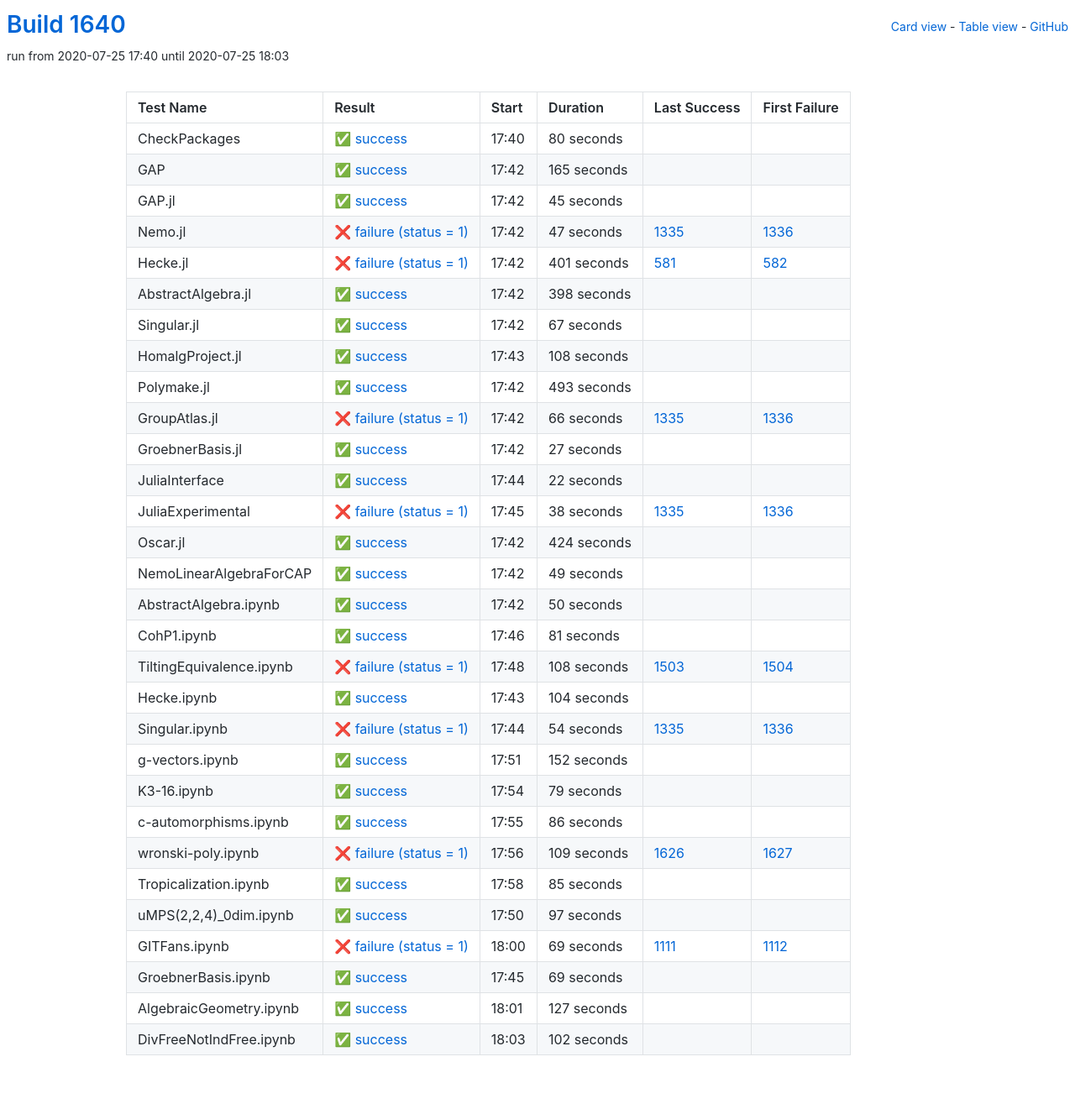
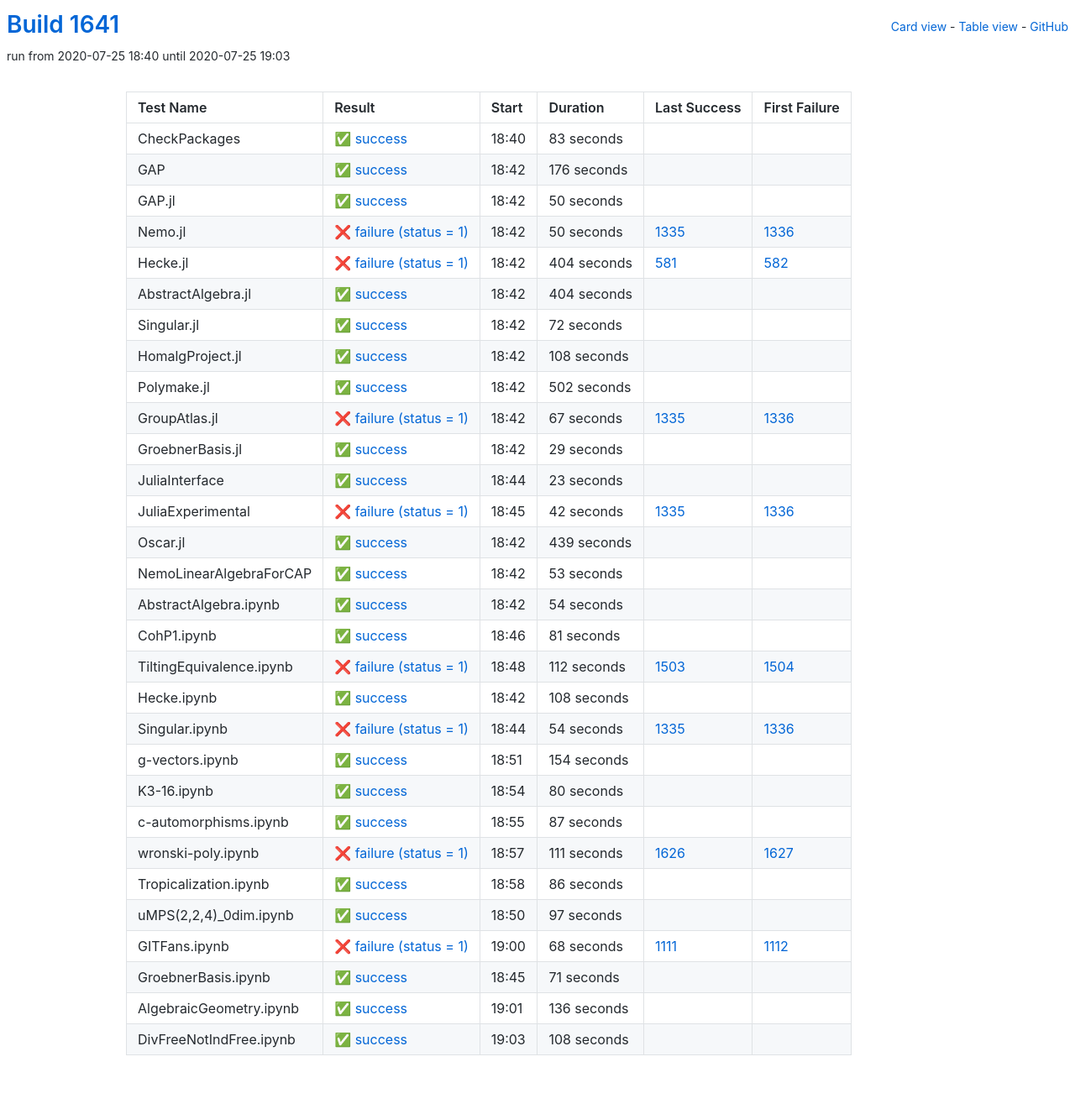
Before and after one commit to oscar-system/oscar-ci-status-1.4, a Jekyll site: the page built from table.html, in a window 1280 px wide. Shown: the whole page at 84% size. Built offline with Jekyll 4.4.1, drawn with Linux system fonts in a browser that asks for light colours.

Commit message:
Build #1641

```diff
--- a/_data/ci.yml
+++ b/_data/ci.yml
@@ -1,6 +1,6 @@
 ---
-build: 1640
-build_url: https://oscarci.mathematik.uni-kl.de/job/oscar-julia-1.4/1640/
+build: 1641
+build_url: https://oscarci.mathematik.uni-kl.de/job/oscar-julia-1.4/1641/
 job: oscar-julia-1.4
 organization: oscar-system
 repo: oscar-ci-status-1.4
@@ -8,92 +8,92 @@ repourl: https://github.com/oscar-system/oscar-ci-status-1.4
 tests:
 - name: CheckPackages
   id: checkpackages
-  log: https://oscarci.mathematik.uni-kl.de/job/oscar-julia-1.4/1640/artifact/logs/build-1640/CheckPackages.log
-  start: 2020-07-25 17:40
+  log: https://oscarci.mathematik.uni-kl.de/job/oscar-julia-1.4/1641/artifact/logs/build-1641/CheckPackages.log
+  start: 2020-07-25 18:40
   success: true
   exitcode: 0
   status: success
-  duration: 80
+  duration: 83
   last_success: false
   last_success_url:
   first_failure: false
   first_failure_url:
 - name: GAP
   id: gap
-  log: https://oscarci.mathematik.uni-kl.de/job/oscar-julia-1.4/1640/artifact/logs/build-1640/GAP.log
-  start: 2020-07-25 17:42
+  log: https://oscarci.mathematik.uni-kl.de/job/oscar-julia-1.4/1641/artifact/logs/build-1641/GAP.log
+  start: 2020-07-25 18:42
   success: true
   exitcode: 0
   status: success
-  duration: 165
+  duration: 176
   last_success: false
   last_success_url:
   first_failure: false
   first_failure_url:
 - name: GAP.jl
   id: gap-jl
-  log: https://oscarci.mathematik.uni-kl.de/job/oscar-julia-1.4/1640/artifact/logs/build-1640/GAP.jl.log
-  start: 2020-07-25 17:42
+  log: https://oscarci.mathematik.uni-kl.de/job/oscar-julia-1.4/1641/artifact/logs/build-1641/GAP.jl.log
+  start: 2020-07-25 18:42
   success: true
   exitcode: 0
   status: success
-  duration: 45
+  duration: 50
   last_success: false
   last_success_url:
   first_failure: false
   first_failure_url:
 - name: Nemo.jl
   id: nemo-jl
-  log: https://oscarci.mathematik.uni-kl.de/job/oscar-julia-1.4/1640/artifact/logs/build-1640/Nemo.jl.log
-  start: 2020-07-25 17:42
+  log: https://oscarci.mathematik.uni-kl.de/job/oscar-julia-1.4/1641/artifact/logs/build-1641/Nemo.jl.log
+  start: 2020-07-25 18:42
   success: false
   exitcode: 1
   status: failure
-  duration: 47
+  duration: 50
   last_success: 1335
   last_success_url: https://oscarci.mathematik.uni-kl.de/job/oscar-julia-1.4/1335/
   first_failure: 1336
   first_failure_url: https://oscarci.mathematik.uni-kl.de/job/oscar-julia-1.4/1336/
 - name: Hecke.jl
   id: hecke-jl
-  log: https://oscarci.mathematik.uni-kl.de/job/oscar-julia-1.4/1640/artifact/logs/build-1640/Hecke.jl.log
-  start: 2020-07-25 17:42
+  log: https://oscarci.mathematik.uni-kl.de/job/oscar-julia-1.4/1641/artifact/logs/build-1641/Hecke.jl.log
+  start: 2020-07-25 18:42
   success: false
   exitcode: 1
   status: failure
-  duration: 401
+  duration: 404
   last_success: 581
   last_success_url: https://oscarci.mathematik.uni-kl.de/job/oscar-julia-1.4/581/
   first_failure: 582
   first_failure_url: https://oscarci.mathematik.uni-kl.de/job/oscar-julia-1.4/582/
 - name: AbstractAlgebra.jl
   id: abstractalgebra-jl
-  log: https://oscarci.mathematik.uni-kl.de/job/oscar-julia-1.4/1640/artifact/logs/build-1640/AbstractAlgebra.jl.log
-  start: 2020-07-25 17:42
+  log: https://oscarci.mathematik.uni-kl.de/job/oscar-julia-1.4/1641/artifact/logs/build-1641/AbstractAlgebra.jl.log
+  start: 2020-07-25 18:42
   success: true
   exitcode: 0
   status: success
-  duration: 398
+  duration: 404
   last_success: false
   last_success_url:
   first_failure: false
   first_failure_url:
 - name: Singular.jl
   id: singular-jl
-  log: https://oscarci.mathematik.uni-kl.de/job/oscar-julia-1.4/1640/artifact/logs/build-1640/Singular.jl.log
-  start: 2020-07-25 17:42
+  log: https://oscarci.mathematik.uni-kl.de/job/oscar-julia-1.4/1641/artifact/logs/build-1641/Singular.jl.log
+  start: 2020-07-25 18:42
   success: true
   exitcode: 0
   status: success
-  duration: 67
+  duration: 72
   last_success: false
   last_success_url:
   first_failure: false
   first_failure_url:
 - name: HomalgProject.jl
   id: homalgproject-jl
-  log: https://oscarci.mathematik.uni-kl.de/job/oscar-julia-1.4/1640/artifact/logs/build-1640/HomalgProject.jl.log
-  start: 2020-07-25 17:43
+  log: https://oscarci.mathematik.uni-kl.de/job/oscar-julia-1.4/1641/artifact/logs/build-1641/HomalgProject.jl.log
+  start: 2020-07-25 18:42
   success: true
   exitcode: 0
   status: success
@@ -104,104 +104,104 @@ tests:
   first_failure_url:
 - name: Polymake.jl
   id: polymake-jl
-  log: https://oscarci.mathematik.uni-kl.de/job/oscar-julia-1.4/1640/artifact/logs/build-1640/Polymake.jl.log
-  start: 2020-07-25 17:42
+  log: https://oscarci.mathematik.uni-kl.de/job/oscar-julia-1.4/1641/artifact/logs/build-1641/Polymake.jl.log
+  start: 2020-07-25 18:42
   success: true
   exitcode: 0
   status: success
-  duration: 493
+  duration: 502
   last_success: false
   last_success_url:
   first_failure: false
   first_failure_url:
 - name: GroupAtlas.jl
   id: groupatlas-jl
-  log: https://oscarci.mathematik.uni-kl.de/job/oscar-julia-1.4/1640/artifact/logs/build-1640/GroupAtlas.jl.log
-  start: 2020-07-25 17:42
+  log: https://oscarci.mathematik.uni-kl.de/job/oscar-julia-1.4/1641/artifact/logs/build-1641/GroupAtlas.jl.log
+  start: 2020-07-25 18:42
   success: false
   exitcode: 1
   status: failure
-  duration: 66
+  duration: 67
   last_success: 1335
   last_success_url: https://oscarci.mathematik.uni-kl.de/job/oscar-julia-1.4/1335/
   first_failure: 1336
   first_failure_url: https://oscarci.mathematik.uni-kl.de/job/oscar-julia-1.4/1336/
 - name: GroebnerBasis.jl
   id: groebnerbasis-jl
-  log: https://oscarci.mathematik.uni-kl.de/job/oscar-julia-1.4/1640/artifact/logs/build-1640/GroebnerBasis.jl.log
-  start: 2020-07-25 17:42
+  log: https://oscarci.mathematik.uni-kl.de/job/oscar-julia-1.4/1641/artifact/logs/build-1641/GroebnerBasis.jl.log
+  start: 2020-07-25 18:42
   success: true
   exitcode: 0
   status: success
-  duration: 27
+  duration: 29
   last_success: false
   last_success_url:
   first_failure: false
   first_failure_url:
 - name: JuliaInterface
   id: juliainterface
-  log: https://oscarci.mathematik.uni-kl.de/job/oscar-julia-1.4/1640/artifact/logs/build-1640/JuliaInterface.log
-  start: 2020-07-25 17:44
+  log: https://oscarci.mathematik.uni-kl.de/job/oscar-julia-1.4/1641/artifact/logs/build-1641/JuliaInterface.log
+  start: 2020-07-25 18:44
   success: true
   exitcode: 0
   status: success
-  duration: 22
+  duration: 23
   last_success: false
   last_success_url:
   first_failure: false
   first_failure_url:
 - name: JuliaExperimental
   id: juliaexperimental
-  log: https://oscarci.mathematik.uni-kl.de/job/oscar-julia-1.4/1640/artifact/logs/build-1640/JuliaExperimental.log
-  start: 2020-07-25 17:45
+  log: https://oscarci.mathematik.uni-kl.de/job/oscar-julia-1.4/1641/artifact/logs/build-1641/JuliaExperimental.log
+  start: 2020-07-25 18:45
   success: false
   exitcode: 1
   status: failure
-  duration: 38
+  duration: 42
   last_success: 1335
   last_success_url: https://oscarci.mathematik.uni-kl.de/job/oscar-julia-1.4/1335/
   first_failure: 1336
   first_failure_url: https://oscarci.mathematik.uni-kl.de/job/oscar-julia-1.4/1336/
 - name: Oscar.jl
   id: oscar-jl
-  log: https://oscarci.mathematik.uni-kl.de/job/oscar-julia-1.4/1640/artifact/logs/build-1640/Oscar.jl.log
-  start: 2020-07-25 17:42
+  log: https://oscarci.mathematik.uni-kl.de/job/oscar-julia-1.4/1641/artifact/logs/build-1641/Oscar.jl.log
+  start: 2020-07-25 18:42
   success: true
   exitcode: 0
   status: success
-  duration: 424
+  duration: 439
   last_success: false
   last_success_url:
   first_failure: false
   first_failure_url:
 - name: NemoLinearAlgebraForCAP
   id: nemolinearalgebraforcap
-  log: https://oscarci.mathematik.uni-kl.de/job/oscar-julia-1.4/1640/artifact/logs/build-1640/NemoLinearAlgebraForCAP.log
-  start: 2020-07-25 17:42
+  log: https://oscarci.mathematik.uni-kl.de/job/oscar-julia-1.4/1641/artifact/logs/build-1641/NemoLinearAlgebraForCAP.log
+  start: 2020-07-25 18:42
   success: true
   exitcode: 0
   status: success
-  duration: 49
+  duration: 53
   last_success: false
   last_success_url:
   first_failure: false
   first_failure_url:
 - name: AbstractAlgebra.ipynb
   id: abstractalgebra-ipynb
-  log: https://oscarci.mathematik.uni-kl.de/job/oscar-julia-1.4/1640/artifact/logs/build-1640/AbstractAlgebra.ipynb.log
-  start: 2020-07-25 17:42
+  log: https://oscarci.mathematik.uni-kl.de/job/oscar-julia-1.4/1641/artifact/logs/build-1641/AbstractAlgebra.ipynb.log
+  start: 2020-07-25 18:42
   success: true
   exitcode: 0
   status: success
-  duration: 50
+  duration: 54
   last_success: false
   last_success_url:
   first_failure: false
   first_failure_url:
 - name: CohP1.ipynb
   id: cohp1-ipynb
-  log: https://oscarci.mathematik.uni-kl.de/job/oscar-julia-1.4/1640/artifact/logs/build-1640/CohP1.ipynb.log
-  start: 2020-07-25 17:46
+  log: https://oscarci.mathematik.uni-kl.de/job/oscar-julia-1.4/1641/artifact/logs/build-1641/CohP1.ipynb.log
+  start: 2020-07-25 18:46
   success: true
   exitcode: 0
   status: success
@@ -212,32 +212,32 @@ tests:
   first_failure_url:
 - name: TiltingEquivalence.ipynb
   id: tiltingequivalence-ipynb
-  log: https://oscarci.mathematik.uni-kl.de/job/oscar-julia-1.4/1640/artifact/logs/build-1640/TiltingEquivalence.ipynb.log
-  start: 2020-07-25 17:48
+  log: https://oscarci.mathematik.uni-kl.de/job/oscar-julia-1.4/1641/artifact/logs/build-1641/TiltingEquivalence.ipynb.log
+  start: 2020-07-25 18:48
   success: false
   exitcode: 1
   status: failure
-  duration: 108
+  duration: 112
   last_success: 1503
   last_success_url: https://oscarci.mathematik.uni-kl.de/job/oscar-julia-1.4/1503/
   first_failure: 1504
   first_failure_url: https://oscarci.mathematik.uni-kl.de/job/oscar-julia-1.4/1504/
 - name: Hecke.ipynb
   id: hecke-ipynb
-  log: https://oscarci.mathematik.uni-kl.de/job/oscar-julia-1.4/1640/artifact/logs/build-1640/Hecke.ipynb.log
-  start: 2020-07-25 17:43
+  log: https://oscarci.mathematik.uni-kl.de/job/oscar-julia-1.4/1641/artifact/logs/build-1641/Hecke.ipynb.log
+  start: 2020-07-25 18:42
   success: true
   exitcode: 0
   status: success
-  duration: 104
+  duration: 108
   last_success: false
   last_success_url:
   first_failure: false
   first_failure_url:
 - name: Singular.ipynb
   id: singular-ipynb
-  log: https://oscarci.mathematik.uni-kl.de/job/oscar-julia-1.4/1640/artifact/logs/build-1640/Singular.ipynb.log
-  start: 2020-07-25 17:44
+  log: https://oscarci.mathematik.uni-kl.de/job/oscar-julia-1.4/1641/artifact/logs/build-1641/Singular.ipynb.log
+  start: 2020-07-25 18:44
   success: false
   exitcode: 1
   status: failure
@@ -248,32 +248,56 @@ tests:
   first_failure_url: https://oscarci.mathematik.uni-kl.de/job/oscar-julia-1.4/1336/
 - name: g-vectors.ipynb
   id: g-vectors-ipynb
-  log: https://oscarci.mathematik.uni-kl.de/job/oscar-julia-1.4/1640/artifact/logs/build-1640/g-vectors.ipynb.log
-  start: 2020-07-25 17:51
+  log: https://oscarci.mathematik.uni-kl.de/job/oscar-julia-1.4/1641/artifact/logs/build-1641/g-vectors.ipynb.log
+  start: 2020-07-25 18:51
   success: true
   exitcode: 0
   status: success
-  duration: 152
+  duration: 154
   last_success: false
   last_success_url:
   first_failure: false
   first_failure_url:
 - name: K3-16.ipynb
   id: k3-16-ipynb
-  log: https://oscarci.mathematik.uni-kl.de/job/oscar-julia-1.4/1640/artifact/logs/build-1640/K3-16.ipynb.log
-  start: 2020-07-25 17:54
+  log: https://oscarci.mathematik.uni-kl.de/job/oscar-julia-1.4/1641/artifact/logs/build-1641/K3-16.ipynb.log
+  start: 2020-07-25 18:54
   success: true
   exitcode: 0
   status: success
-  duration: 79
+  duration: 80
   last_success: false
   last_success_url:
   first_failure: false
   first_failure_url:
 - name: c-automorphisms.ipynb
   id: c-automorphisms-ipynb
-  log: https://oscarci.mathematik.uni-kl.de/job/oscar-julia-1.4/1640/artifact/logs/build-1640/c-automorphisms.ipynb.log
-  start: 2020-07-25 17:55
+  log: https://oscarci.mathematik.uni-kl.de/job/oscar-julia-1.4/1641/artifact/logs/build-1641/c-automorphisms.ipynb.log
+  start: 2020-07-25 18:55
+  success: true
+  exitcode: 0
+  status: success
+  duration: 87
+  last_success: false
+  last_success_url:
+  first_failure: false
+  first_failure_url:
+- name: wronski-poly.ipynb
+  id: wronski-poly-ipynb
+  log: https://oscarci.mathematik.uni-kl.de/job/oscar-julia-1.4/1641/artifact/logs/build-1641/wronski-poly.ipynb.log
+  start: 2020-07-25 18:57
+  success: false
+  exitcode: 1
+  status: failure
+  duration: 111
+  last_success: 1626
+  last_success_url: https://oscarci.mathematik.uni-kl.de/job/oscar-julia-1.4/1626/
+  first_failure: 1627
+  first_failure_url: https://oscarci.mathematik.uni-kl.de/job/oscar-julia-1.4/1627/
+- name: Tropicalization.ipynb
+  id: tropicalization-ipynb
+  log: https://oscarci.mathematik.uni-kl.de/job/oscar-julia-1.4/1641/artifact/logs/build-1641/Tropicalization.ipynb.log
+  start: 2020-07-25 18:58
   success: true
   exitcode: 0
   status: success
@@ -282,34 +306,10 @@ tests:
   last_success_url:
   first_failure: false
   first_failure_url:
-- name: wronski-poly.ipynb
-  id: wronski-poly-ipynb
-  log: https://oscarci.mathematik.uni-kl.de/job/oscar-julia-1.4/1640/artifact/logs/build-1640/wronski-poly.ipynb.log
-  start: 2020-07-25 17:56
-  success: false
-  exitcode: 1
-  status: failure
-  duration: 109
-  last_success: 1626
-  last_success_url: https://oscarci.mathematik.uni-kl.de/job/oscar-julia-1.4/1626/
-  first_failure: 1627
-  first_failure_url: https://oscarci.mathematik.uni-kl.de/job/oscar-julia-1.4/1627/
-- name: Tropicalization.ipynb
-  id: tropicalization-ipynb
-  log: https://oscarci.mathematik.uni-kl.de/job/oscar-julia-1.4/1640/artifact/logs/build-1640/Tropicalization.ipynb.log
-  start: 2020-07-25 17:58
-  success: true
-  exitcode: 0
-  status: success
-  duration: 85
-  last_success: false
-  last_success_url:
-  first_failure: false
-  first_failure_url:
 - name: uMPS(2,2,4)_0dim.ipynb
   id: umps-2-2-4-0dim-ipynb
-  log: https://oscarci.mathematik.uni-kl.de/job/oscar-julia-1.4/1640/artifact/logs/build-1640/uMPS-2-2-4-_0dim.ipynb.log
-  start: 2020-07-25 17:50
+  log: https://oscarci.mathematik.uni-kl.de/job/oscar-julia-1.4/1641/artifact/logs/build-1641/uMPS-2-2-4-_0dim.ipynb.log
+  start: 2020-07-25 18:50
   success: true
   exitcode: 0
   status: success
@@ -320,48 +320,48 @@ tests:
   first_failure_url:
 - name: GITFans.ipynb
   id: gitfans-ipynb
-  log: https://oscarci.mathematik.uni-kl.de/job/oscar-julia-1.4/1640/artifact/logs/build-1640/GITFans.ipynb.log
-  start: 2020-07-25 18:00
+  log: https://oscarci.mathematik.uni-kl.de/job/oscar-julia-1.4/1641/artifact/logs/build-1641/GITFans.ipynb.log
+  start: 2020-07-25 19:00
   success: false
   exitcode: 1
   status: failure
-  duration: 69
+  duration: 68
   last_success: 1111
   last_success_url: https://oscarci.mathematik.uni-kl.de/job/oscar-julia-1.4/1111/
   first_failure: 1112
   first_failure_url: https://oscarci.mathematik.uni-kl.de/job/oscar-julia-1.4/1112/
 - name: GroebnerBasis.ipynb
   id: groebnerbasis-ipynb
-  log: https://oscarci.mathematik.uni-kl.de/job/oscar-julia-1.4/1640/artifact/logs/build-1640/GroebnerBasis.ipynb.log
-  start: 2020-07-25 17:45
+  log: https://oscarci.mathematik.uni-kl.de/job/oscar-julia-1.4/1641/artifact/logs/build-1641/GroebnerBasis.ipynb.log
+  start: 2020-07-25 18:45
   success: true
   exitcode: 0
   status: success
-  duration: 69
+  duration: 71
   last_success: false
   last_success_url:
   first_failure: false
   first_failure_url:
 - name: AlgebraicGeometry.ipynb
   id: algebraicgeometry-ipynb
-  log: https://oscarci.mathematik.uni-kl.de/job/oscar-julia-1.4/1640/artifact/logs/build-1640/AlgebraicGeometry.ipynb.log
-  start: 2020-07-25 18:01
+  log: https://oscarci.mathematik.uni-kl.de/job/oscar-julia-1.4/1641/artifact/logs/build-1641/AlgebraicGeometry.ipynb.log
+  start: 2020-07-25 19:01
   success: true
   exitcode: 0
   status: success
-  duration: 127
+  duration: 136
   last_success: false
   last_success_url:
   first_failure: false
   first_failure_url:
 - name: DivFreeNotIndFree.ipynb
   id: divfreenotindfree-ipynb
-  log: https://oscarci.mathematik.uni-kl.de/job/oscar-julia-1.4/1640/artifact/logs/build-1640/DivFreeNotIndFree.ipynb.log
-  start: 2020-07-25 18:03
+  log: https://oscarci.mathematik.uni-kl.de/job/oscar-julia-1.4/1641/artifact/logs/build-1641/DivFreeNotIndFree.ipynb.log
+  start: 2020-07-25 19:03
   success: true
   exitcode: 0
   status: success
-  duration: 102
+  duration: 108
   last_success: false
   last_success_url:
   first_failure: false
```
Also changed, not shown: README.md.
